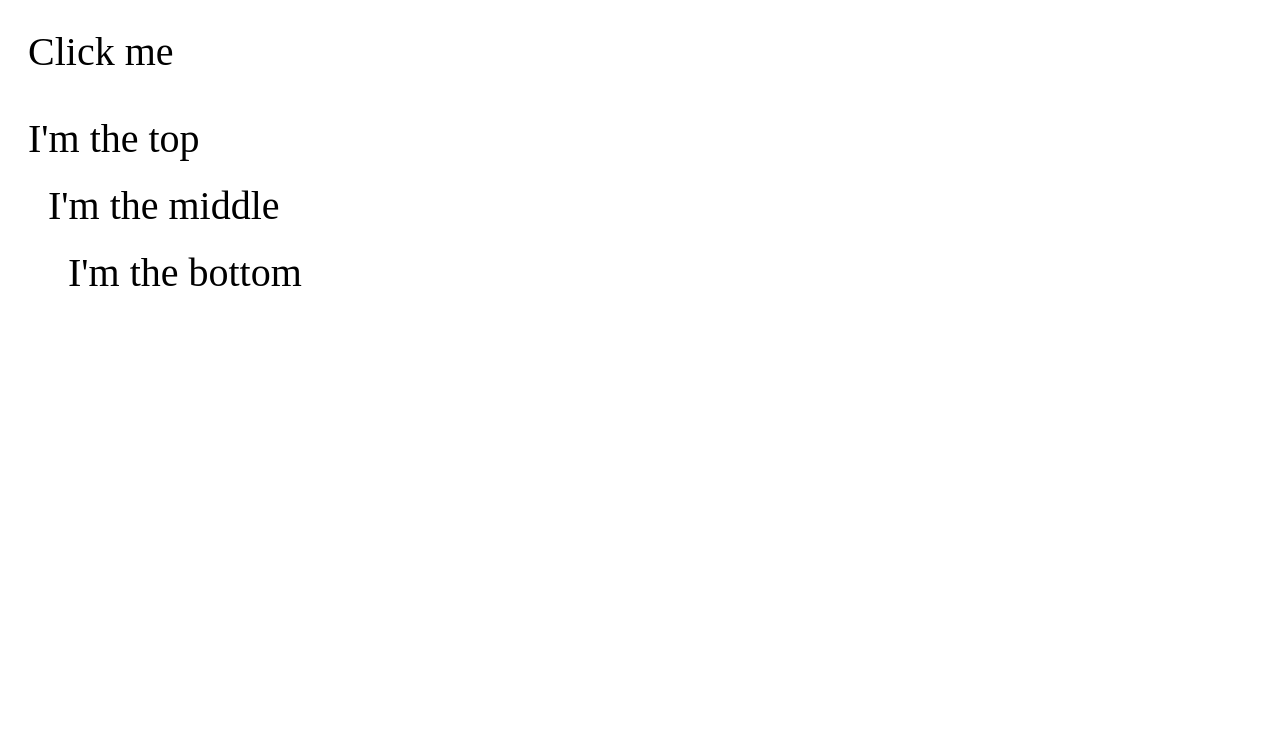
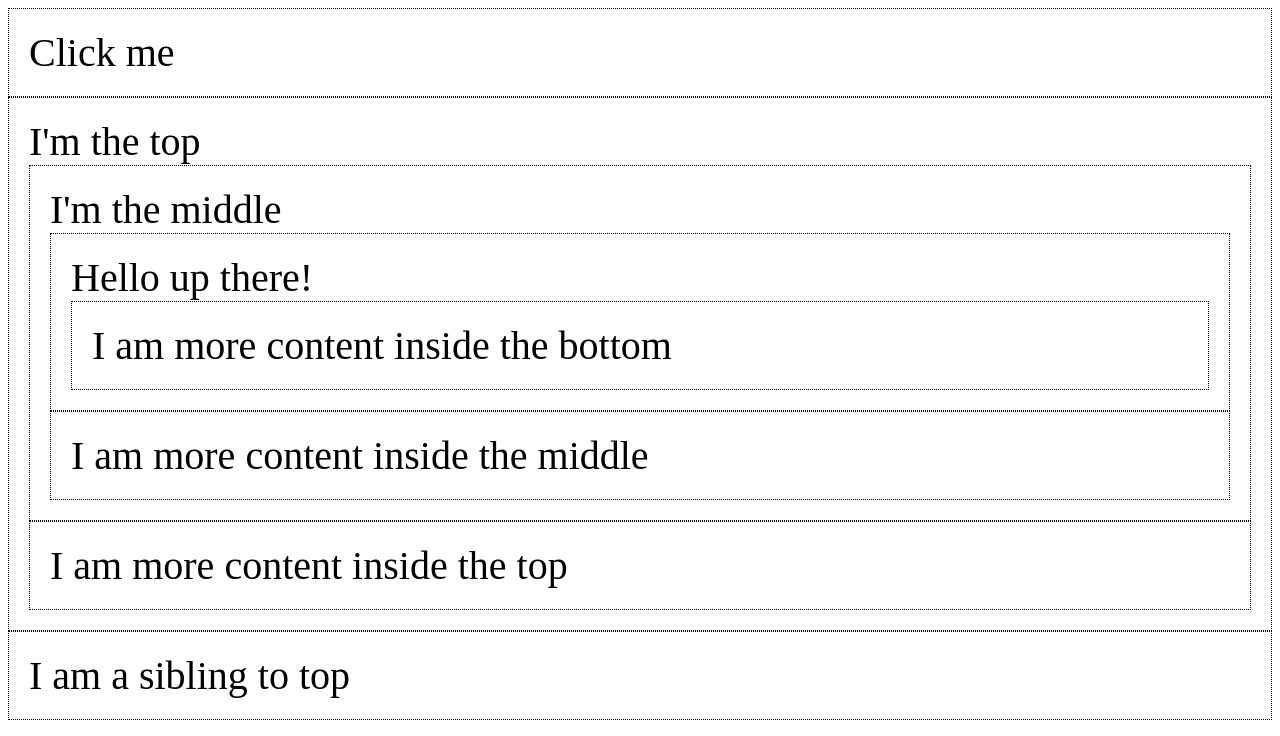
Before and after one commit to mdsmart36/nss, a plain HTML site: page week7/jquery/jquery.html in a window 1280 px wide. Drawn offline with nearby package versions, Linux system fonts and the light colour scheme.

Commit message:
Adding jquery assignment

```diff
--- a/week7/jquery/css/main.css
+++ b/week7/jquery/css/main.css
@@ -1,6 +1,7 @@
 div {
   padding: 20px;
   font-size: 40px;
+  border: 1px dotted black;
 }
 
 .red {
--- a/week7/jquery/js/jquery.js
+++ b/week7/jquery/js/jquery.js
@@ -1,7 +1,52 @@
 $(document).ready(function() {
+
+  // Use jQuery selector to get the HTML
+  // content of an element
+  var elementHTMLContent = $("#top").html();
+  console.log('elementHTMLContent',elementHTMLContent);
+
+  // Or just get the text
+  var elementTextContent = $("#top").text();
+  console.log('elementTextContent',elementTextContent);
+
+  // So let's change some content with jQuery
+  var bottomElement = $("#bottom");
+  bottomElement.text("Hello up there!");
+
+  // How about appending HTML to our DOM elements
+  $("#top").append("<div>I am more content inside the top</<div>");
+  $("#middle").append("<div>I am more content inside the middle</<div>");
+  $("#bottom").append("<div>I am more content inside the bottom</<div>");
+
+  // Let's add some HTML *after* a DOM element instead of inside
+  $("#top").after("<div>I am a sibling to top</<div>");
+
+
+
+
+
+
+
+
+  // Let's use jQuery to handle a DOM event
   $('#alertbox').click(
-      function(){
-          alert("hello world");
-      }
+    function(){
+      alert("hello world");
+    }
   );
+
+  // Remember our onMouseOver and onMouseOut handlers from before?
+  // jQuery provides hover()
+  $("#bottom").hover(function () {
+    window.alert("Stop touching me!")
+  })
+
+  $("#allAlone").hide("slow", function() {
+    // do something once the element is hidden
+  })
+
+  $("#allAlone").show("slow", function() {
+    // do something once the element is shown
+  })
+
 });
```
Also changed, not shown: week7/jquery/jquery.html (+0 -2 lines), week7/jquery/js/jquery-assignment.js (+12 -3 lines), week7/jquery/js/dom-events.js (line endings or trailing spaces).
